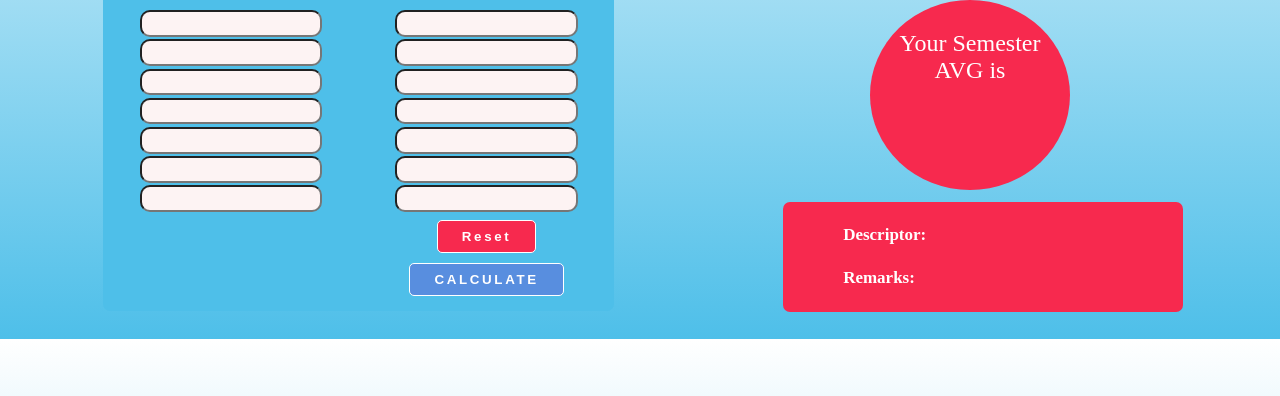
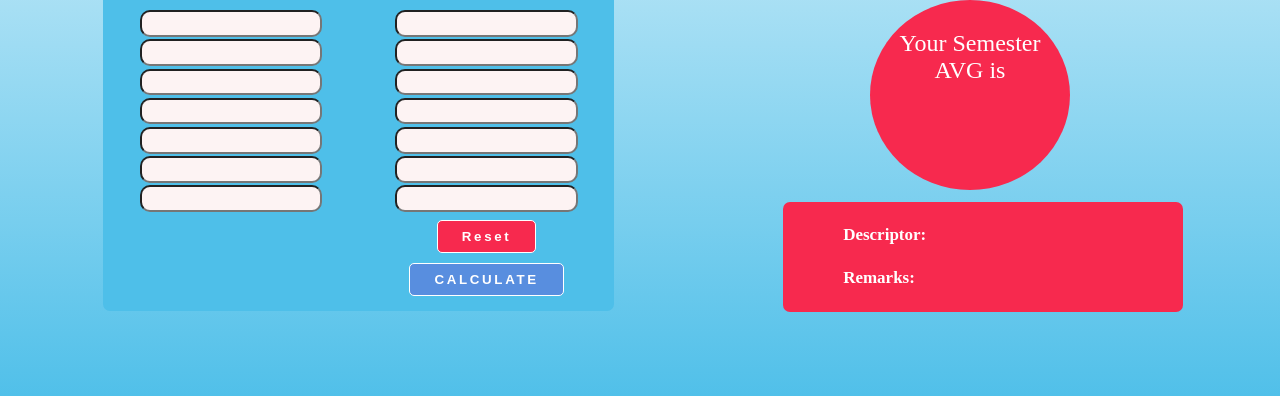
Before and after one commit to Eeoleir/GRADING-SYSTEM, a plain HTML site: page index.html in a window 1280 px wide. Shown: the part 392-788 px from the top of the page. Drawn offline with Linux system fonts and the light colour scheme.

Commit message:
EDIT BACKGROUND SIZING

```diff
--- a/css/index.css
+++ b/css/index.css
@@ -6,7 +6,8 @@
 body{
     overflow-x: hidden;
     background: linear-gradient(to bottom, #FFFFFF, #4EBFE9);
-    height: 100%;
+    height: 100vh;
+    background-size: cover;
 
 }
 
```
